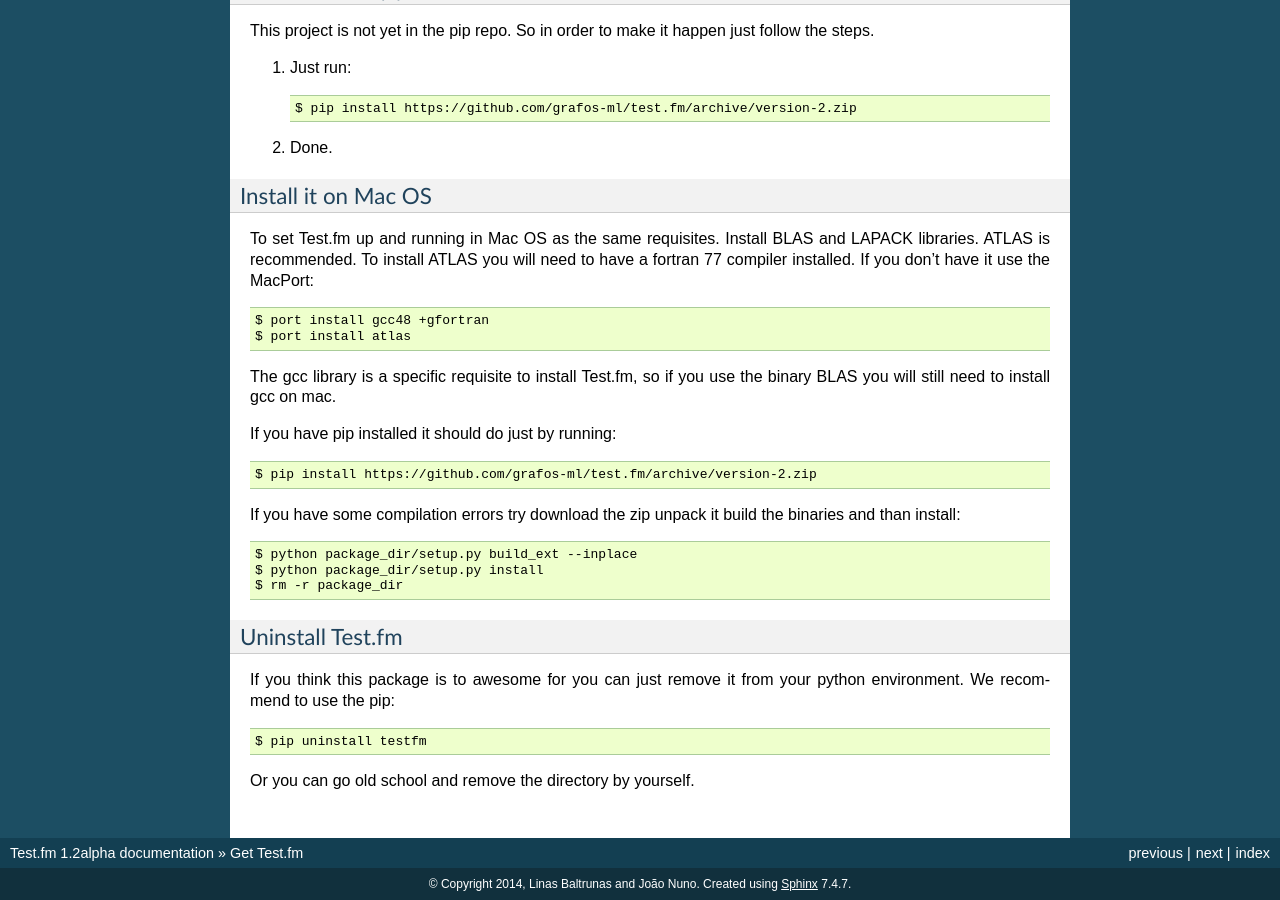
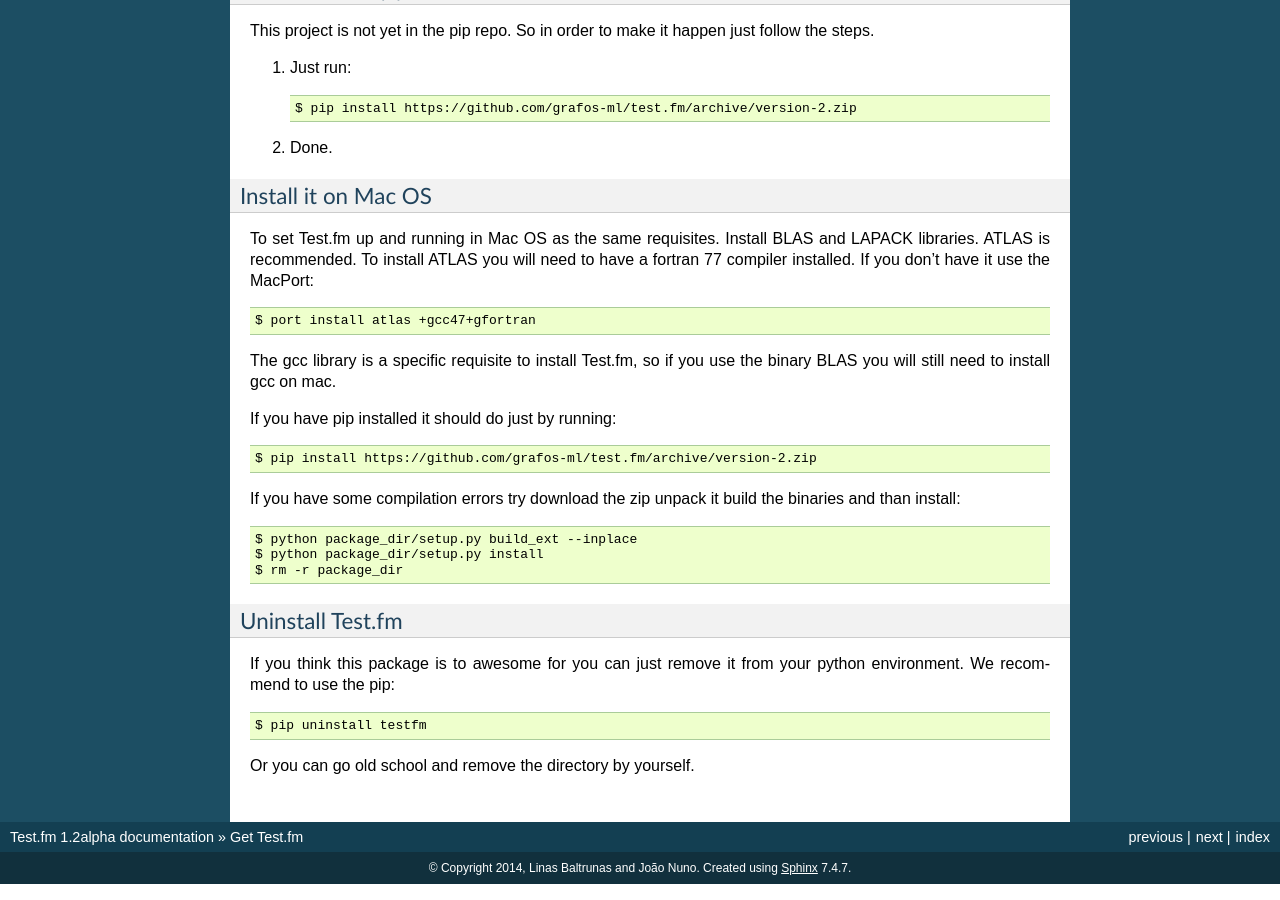
Before and after one commit to grafos-ml/test.fm, a Sphinx documentation site: the page built from sphinx/source/get_testfm.rst, in a window 1280 px wide and 900 px high, scrolled down 710 px. Built offline with Sphinx 7.4.7, drawn with Linux system fonts in a browser that asks for light colours; formulas are drawn with MathJax 3.

```diff
--- a/sphinx/source/get_testfm.rst
+++ b/sphinx/source/get_testfm.rst
@@ -55,8 +55,7 @@ To set Test.fm up and running in Mac OS as the same requisites. Install BLAS and
 To install ATLAS you will need to have a fortran 77 compiler installed.
 If you don't have it use the MacPort::
 
-    $ port install gcc48 +gfortran
-    $ port install atlas
+    $ port install atlas +gcc47+gfortran
 
 The gcc library is a specific requisite to install Test.fm, so if you use the binary BLAS you will still need to install
 gcc on mac.
```
Also changed, not shown: setup.py (+7 -2 lines).
